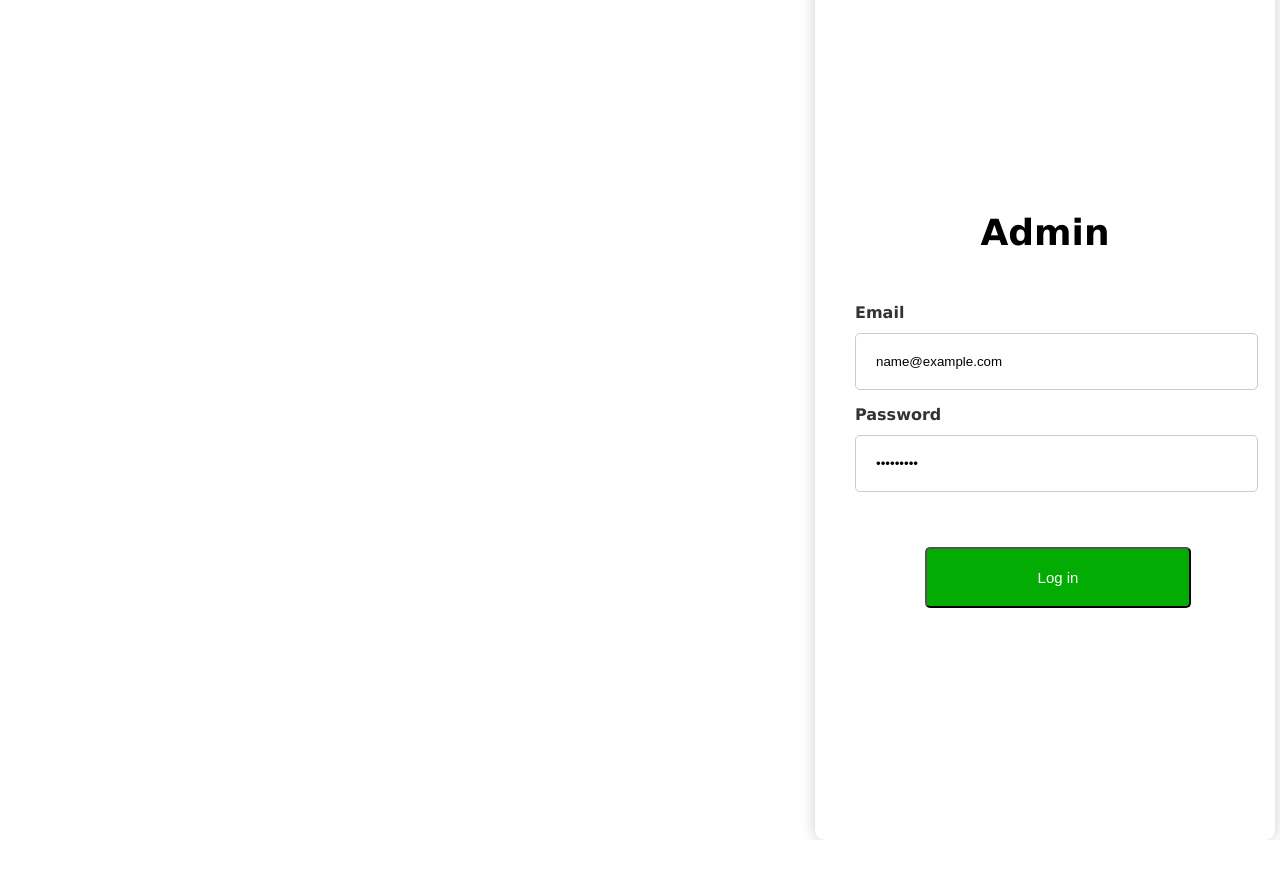
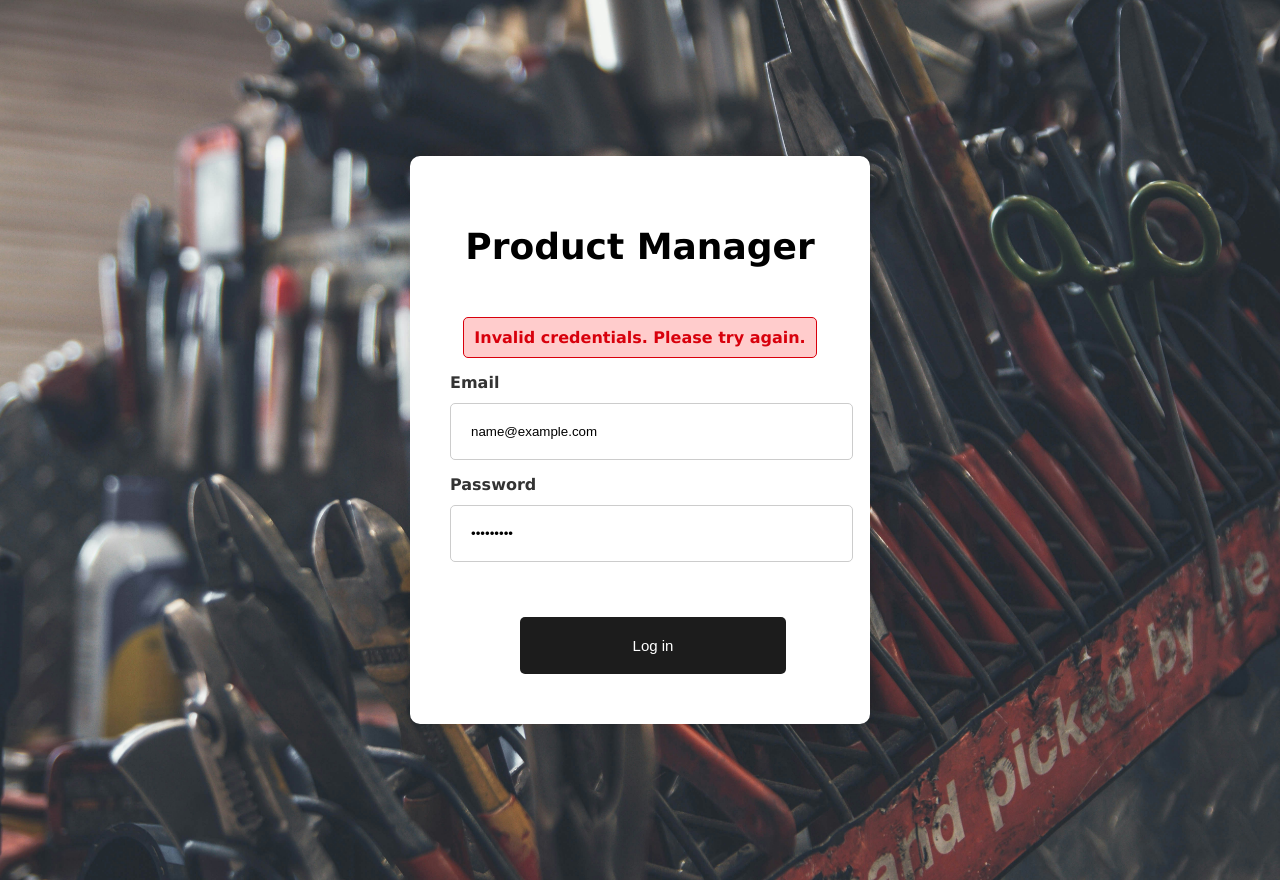
Before and after one commit to Bishru182/y2s2-project, a React (Create React App) app in the folder frontend/: page / in a window 1280 px wide. Both pictures are taken after typing "name@example.com", "Sample123" into the empty fields and a click on the button "Log in". Before the commit the page ends 840 px from the top, so only its background shows below. Built offline with nearby package versions, Linux system fonts and the light colour scheme.

Commit message:
styles, validation added to the login page

```diff
--- a/frontend/src/Login.js
+++ b/frontend/src/Login.js
@@ -1,43 +1,63 @@
 import React, { useState } from 'react';
-import { Link, useNavigate } from 'react-router-dom';
+import { useNavigate } from 'react-router-dom';
 import styles from './Login.module.css';
 
 function Login() {
   const [email, setEmail] = useState('');
   const [password, setPassword] = useState('');
   const [errors, setErrors] = useState({});
+  const [errorMessage, setErrorMessage] = useState(''); // State for styled alert
   const navigate = useNavigate();
 
   const hardcodedEmail = 'admin@example.com';
   const hardcodedPassword = 'admin123';
 
-  const validate = () => {
-    const errors = {};
+  const validateField = (name, value) => {
+    let error = '';
 
-    if (!email) {
-      errors.email = 'Email is required';
-    } else if (!/\S+@\S+\.\S+/.test(email)) {
-      errors.email = 'Email address is invalid';
+    if (name === 'email') {
+      if (!value) {
+        error = 'Email is required';
+      } else if (!/\S+@\S+\.\S+/.test(value)) {
+        error = 'Email address is invalid';
+      }
     }
 
-    if (!password) {
-      errors.password = 'Password is required';
-    } else if (password.length < 6) {
-      errors.password = 'Password must be at least 6 characters long';
+    if (name === 'password') {
+      if (!value) {
+        error = 'Password is required';
+      } else if (value.length < 6) {
+        error = 'Password must be at least 6 characters long';
+      }
     }
 
-    setErrors(errors);
-    return Object.keys(errors).length === 0;
+    setErrors((prevErrors) => ({ ...prevErrors, [name]: error }));
+  };
+
+  const handleChange = (e) => {
+    const { name, value } = e.target;
+    if (name === 'email') setEmail(value);
+    if (name === 'password') setPassword(value);
+
+    validateField(name, value);
   };
 
   const handleSubmit = (e) => {
     e.preventDefault();
 
-    if (validate()) {
+    validateField('email', email);
+    validateField('password', password);
+
+    if (!errors.email && !errors.password && email && password) {
       if (email === hardcodedEmail && password === hardcodedPassword) {
         navigate('/home');
       } else {
-        alert('Invalid credentials');
+        setErrorMessage('Invalid credentials. Please try again.'); // Set error message
+
+        // Hide the error message after 3 seconds
+        setTimeout(() => {
+          setErrorMessage('');
+        }, 3000);
       }
     }
   };
@@ -46,16 +66,24 @@ function Login() {
     <div className={styles.loginContainer}>
       <form className={styles.form} onSubmit={handleSubmit}>
         <div className={styles.header}>
-          <h2>Admin</h2>
+          <h2>Product Manager</h2>
         </div>
+
+        {errorMessage && (
+          <div className={styles.alert}>
+            {errorMessage}
+          </div>
+        )}
 
         <div className={styles.mb3}>
           <label><strong>Email</strong></label>
           <input
             type="email"
-            placeholder='Enter Email'
+            name="email"
+            placeholder="Enter Email"
             value={email}
-            onChange={(e) => setEmail(e.target.value)}
+            onChange={handleChange}
+            style={{ border: errors.email ? '2px solid red' : '1px solid #ccc' }}
           />
           {errors.email && <p className={styles.error}>{errors.email}</p>}
         </div>
@@ -64,9 +92,11 @@ function Login() {
           <label><strong>Password</strong></label>
           <input
             type="password"
-            placeholder='Enter Password'
+            name="password"
+            placeholder="Enter Password"
             value={password}
-            onChange={(e) => setPassword(e.target.value)}
+            onChange={handleChange}
+            style={{ border: errors.password ? '2px solid red' : '1px solid #ccc' }}
           />
           {errors.password && <p className={styles.error}>{errors.password}</p>}
         </div>
--- a/frontend/src/Login.module.css
+++ b/frontend/src/Login.module.css
@@ -7,18 +7,28 @@ body, html {
   width: 100%;
   height: 100%;
   font-family:'Lucida Sans', 'Lucida Sans Regular', 'Lucida Grande', 'Lucida Sans Unicode', Geneva, Verdana, sans-serif;
+
 }
+
+
+
 
 /* Container styling */
 .loginContainer {
   height: 100vh;
   display: flex;
-  justify-content: flex-end;
+  justify-content: center;
   align-items: center;
-  background-color: #ffffff;
+  background-color: aliceblue;
+  background-size: cover;
   margin: 0;
-  padding-right: 5px;
+  background: url('./bgImage.jpg') no-repeat center center;
+  background-size: cover;
+  /*padding-right: 5px;*/
+  padding:40px;
 }
+
+
 
 /* Form styling */
 .form {
@@ -30,7 +40,7 @@ body, html {
   max-width: 380px;
   display: flex;
   flex-direction: column;
-  height: 100vh;
+
   justify-content: center;
   align-items: center;
 }
@@ -73,7 +83,7 @@ input:focus {
 /* Button styling */
 .btn {
   width: 70%;
-  background-color: rgb(2, 172, 2);
+  background-color: #1c1c1c;
   padding: 20px;
   border-radius: 5px;
   color: white;
@@ -82,15 +92,32 @@ input:focus {
   margin: 40px auto 10px 70px; /* Center the button horizontally */
   transition: background-color 0.3s;
   font-size: 15px;
+  border: none;
 }
 
 
 .btn:hover {
-  background-color: rgb(3, 158, 3);
+  background-color: rgb(255, 170, 0);
+  color:#1c1c1c ;
+  border: none;
 }
 
 .error {
   color: red;
-  font-size: 0.875rem;
+  font-size: 12px;
   margin-top: 0.25rem;
+  font-family: 'Lucida Sans', sans-serif;
 }
+
+.alert {
+  background-color: #ffcccc;
+  color: #d8000c;
+  padding: 10px;
+  border: 1px solid #d8000c;
+  border-radius: 5px;
+  text-align: center;
+  font-weight: bold;
+  margin-bottom: 15px;
+  transition: opacity 0.5s ease-in-out;
+  font-family: 'Lucida Sans', sans-serif;
+}
```
Also changed, not shown: frontend/src/bgImage.jpg (added).
